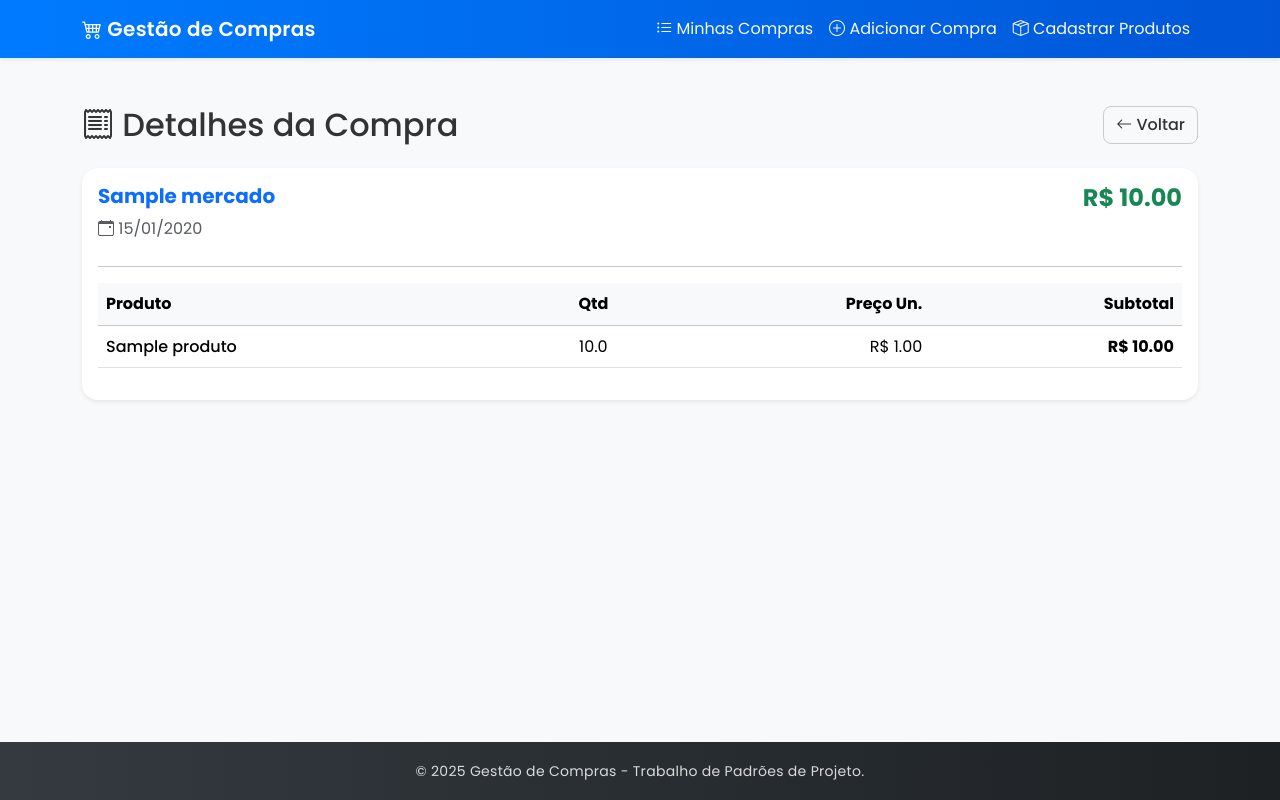
After one commit to AlissonLamarque/Sistema-Organizacao-Financeira, a Flask app: page /mercado/compra/1 in a window 1280 px wide. The commit adds this page. Run offline with Flask 3, Linux system fonts and the light colour scheme; tables that the repository leaves empty hold one stand-in row (values such as "Sample post"); some libraries are stand-ins or nearby versions.

Commit message:
Refatoração completa

```diff
--- /dev/null
+++ b/app/extensions.py
@@ -0,0 +1,3 @@
+from flask_sqlalchemy import SQLAlchemy
+
+db = SQLAlchemy()
--- a/models.py
+++ b/app/mercado/models.py
@@ -1,23 +1,9 @@
-from flask_sqlalchemy import SQLAlchemy
-import abc
+from app.extensions import db
 from datetime import datetime
 
-db = SQLAlchemy()
+class Produto(db.Model):
+    __tablename__ = 'produtos'
 
-# --- Implementação do Padrão Composite ---
-class ComponenteCusto(abc.ABC):
-    """
-    A interface 'Component' declara um método comum para folhas e compostos
-    """
-    @abc.abstractmethod
-    def get_custo(self):
-        pass
-
-class Produto(db.Model):
-    """
-    Representa um produto cadastrado no sistema
-    """
-    __tablename__ = 'produtos'
     id = db.Column(db.Integer, primary_key=True)
     nome = db.Column(db.String(120), unique=True, nullable=False)
 
@@ -25,27 +11,25 @@ class Produto(db.Model):
         return self.nome
 
 class IdaMercado(db.Model):
-    """
-    Representa uma ida ao mercado
-    """
     __tablename__ = 'idas_mercado'
+
     id = db.Column(db.Integer, primary_key=True)
     nome_mercado = db.Column(db.String(100), nullable=False)
     data = db.Column(db.DateTime, nullable=False, default=datetime.utcnow)
+
     valor_total = db.Column(db.Float, nullable=False, default=0.0)
 
     itens = db.relationship('ItemComprado', back_populates='ida_mercado', cascade="all, delete-orphan")
 
-    def get_custo(self):
-        return sum(item.get_custo() for item in self.itens)
+    @property
+    def total_calculado(self):
+        return sum(item.total_item for item in self.itens)
 
 class ItemComprado(db.Model):
-    """
-    Representa um item específico comprado em uma IdaMercado
-    """
     __tablename__ = 'itens_comprados'
+
     id = db.Column(db.Integer, primary_key=True)
-    quantidade = db.Column(db.Integer, nullable=False)
+    quantidade = db.Column(db.Float, nullable=False)
     preco_unitario_pago = db.Column(db.Float, nullable=False)
 
     ida_mercado_id = db.Column(db.Integer, db.ForeignKey('idas_mercado.id'), nullable=False)
@@ -54,5 +38,6 @@ class ItemComprado(db.Model):
     ida_mercado = db.relationship('IdaMercado', back_populates='itens')
     produto = db.relationship('Produto')
 
-    def get_custo(self):
+    @property
+    def total_item(self):
         return self.quantidade * self.preco_unitario_pago
--- /dev/null
+++ b/app/mercado/routes.py
@@ -0,0 +1,99 @@
+from flask import Blueprint, render_template, request, redirect, url_for, flash
+from app.extensions import db
+from .models import IdaMercado, Produto, ItemComprado
+from .forms import IdaMercadoForm
+
+mercado_bp = Blueprint('mercado', __name__, url_prefix='/mercado')
+
+@mercado_bp.route('/')
+def index():
+    compras = IdaMercado.query.order_by(IdaMercado.data.desc()).all()
+    return render_template('mercado/index.html', compras=compras)
+
+@mercado_bp.route('/nova-compra', methods=['GET', 'POST'])
+def add_trip():
+    form = IdaMercadoForm()
+
+    if request.method == 'POST':
+        nome_mercado_form = request.form.get('nome_mercado')
+        data_compra = form.data.data
+
+        nova_compra = IdaMercado(nome_mercado=nome_mercado_form, data=data_compra)
+
+        produtos_ids = request.form.getlist('produto')
+        quantidades = request.form.getlist('quantidade')
+        precos_unitarios = request.form.getlist('preco_unitario')
+
+        total_itens_validos = 0
+
+        for i in range(len(produtos_ids)):
+            if not produtos_ids[i] or not quantidades[i] or not precos_unitarios[i]:
+                continue
+
+            try:
+                produto_id_val = int(produtos_ids[i])
+                quantidade_val = float(quantidades[i])
+                preco_val = float(precos_unitarios[i])
+
+                novo_item = ItemComprado(
+                    produto_id=produto_id_val,
+                    quantidade=quantidade_val,
+                    preco_unitario_pago=preco_val
+                )
+
+                nova_compra.itens.append(novo_item)
+                total_itens_validos += 1
+
+            except ValueError:
+                continue
+
+        if total_itens_validos > 0:
+            try:
+                db.session.add(nova_compra)
+                db.session.commit()
+                flash(f'Compra em {nome_mercado_form} registrada com sucesso!', 'success')
+                return redirect(url_for('mercado.index'))
+            except Exception as e:
+                db.session.rollback()
+                flash(f'Erro ao salvar: {str(e)}', 'danger')
+        else:
+            flash('Nenhum item válido foi adicionado.', 'warning')
+
+    produtos = Produto.query.all()
+    return render_template('mercado/add_grocery_trip.html', form=form, produtos=produtos)
+
+@mercado_bp.route('/compra/<int:trip_id>')
+def trip_detail(trip_id):
+    compra = IdaMercado.query.get_or_404(trip_id)
+    return render_template('mercado/trip_detail.html', compra=compra)
+
+@mercado_bp.route('/novo-produto', methods=['GET', 'POST'])
+def add_product():
+    if request.method == 'POST':
+        nome_produto = request.form.get('nome_produto')
+        if nome_produto:
+            if not Produto.query.filter_by(nome=nome_produto).first():
+                novo_produto = Produto(nome=nome_produto)
+                db.session.add(novo_produto)
+                db.session.commit()
+                flash('Produto adicionado com sucesso!', 'success')
+            else:
+                flash('Este produto já existe.', 'warning')
+        return redirect(url_for('mercado.add_product'))
+
+    produtos = Produto.query.all()
+    return render_template('mercado/add_product.html', produtos=produtos)
+
+@mercado_bp.route('/modal/novo-produto', methods=['POST'])
+def add_product_modal():
+    nome_produto = request.form.get('nome_produto')
+    if nome_produto:
+        if not Produto.query.filter_by(nome=nome_produto).first():
+            novo_produto = Produto(nome=nome_produto)
+            db.session.add(novo_produto)
+            db.session.commit()
+            flash('Produto adicionado com sucesso!', 'success')
+        else:
+            flash('Este produto já existe.', 'warning')
+
+    return redirect(url_for('mercado.add_trip'))
--- a/templates/layout.html
+++ b/app/templates/layout.html
@@ -15,7 +15,7 @@
 
     <nav class="navbar navbar-expand-lg navbar-dark bg-primary shadow-sm">
         <div class="container">
-            <a class="navbar-brand" href="{{ url_for('main.index') }}">
+            <a class="navbar-brand" href="{{ url_for('mercado.index') }}">
                 <i class="bi bi-cart4"></i>
                 Gestão de Compras
             </a>
@@ -25,13 +25,13 @@
             <div class="collapse navbar-collapse" id="navbarContent">
                 <ul class="navbar-nav ms-auto mb-2 mb-lg-0">
                     <li class="nav-item">
-                        <a class="nav-link" href="{{ url_for('main.index') }}"><i class="bi bi-list-ul"></i> Minhas Compras</a>
+                        <a class="nav-link" href="{{ url_for('mercado.index') }}"><i class="bi bi-list-ul"></i> Minhas Compras</a>
                     </li>
                     <li class="nav-item">
-                        <a class="nav-link" href="{{ url_for('main.add_trip') }}"><i class="bi bi-plus-circle"></i> Adicionar Compra</a>
+                        <a class="nav-link" href="{{ url_for('mercado.add_trip') }}"><i class="bi bi-plus-circle"></i> Adicionar Compra</a>
                     </li>
                     <li class="nav-item">
-                        <a class="nav-link" href="{{ url_for('main.add_product') }}"><i class="bi bi-box-seam"></i> Cadastrar Produtos</a>
+                        <a class="nav-link" href="{{ url_for('mercado.add_product') }}"><i class="bi bi-box-seam"></i> Cadastrar Produtos</a>
                     </li>
                 </ul>
             </div>
--- a/templates/add_grocery_trip.html
+++ b/app/templates/mercado/add_grocery_trip.html
@@ -5,7 +5,7 @@
 {% block content %}
 <div class="d-flex justify-content-between align-items-center mb-4">
     <h1 class="h2 mb-0"><i class="bi bi-plus-circle"></i> Nova Compra</h1>
-    <a href="{{ url_for('main.index') }}" class="btn btn-outline-secondary">
+    <a href="{{ url_for('mercado.index') }}" class="btn btn-outline-secondary">
         <i class="bi bi-arrow-left"></i> Voltar
     </a>
 </div>
--- a/templates/add_product.html
+++ b/app/templates/mercado/add_product.html
@@ -5,7 +5,7 @@
 {% block content %}
 <div class="d-flex justify-content-between align-items-center mb-4">
     <h1 class="h2 mb-0"><i class="bi bi-box-seam"></i> Cadastrar Produtos</h1>
-    <a href="{{ url_for('main.index') }}" class="btn btn-outline-secondary">
+    <a href="{{ url_for('mercado.index') }}" class="btn btn-outline-secondary">
         <i class="bi bi-arrow-left"></i> Voltar
     </a>
 </div>
--- a/templates/index.html
+++ b/app/templates/mercado/index.html
@@ -5,7 +5,7 @@
 {% block content %}
 <div class="d-flex justify-content-between align-items-center mb-4">
     <h1 class="h2">Minhas Compras</h1>
-    <a href="{{ url_for('main.add_trip') }}" class="btn btn-primary">
+    <a href="{{ url_for('mercado.add_trip') }}" class="btn btn-primary">
         <i class="bi bi-plus-circle"></i> Adicionar Nova Compra
     </a>
 </div>
@@ -30,7 +30,7 @@
                         <td>{{ compra.data.strftime('%d/%m/%Y') }}</td>
                         <td class="text-end">R$ {{ "%.2f"|format(compra.valor_total) }}</td>
                         <td class="text-center">
-                            <a href="{{ url_for('main.trip_detail', trip_id=compra.id) }}" class="btn btn-outline-primary btn-sm">
+                            <a href="{{ url_for('mercado.trip_detail', trip_id=compra.id) }}" class="btn btn-outline-primary btn-sm">
                                 <i class="bi bi-eye"></i> Ver Detalhes
                             </a>
                         </td>
--- /dev/null
+++ b/app/templates/mercado/trip_detail.html
@@ -0,0 +1,61 @@
+{% extends "layout.html" %}
+
+{% block title %}Detalhes da Compra{% endblock %}
+
+{% block content %}
+<div class="d-flex justify-content-between align-items-center mb-4">
+    <h1 class="h2 mb-0"><i class="bi bi-receipt"></i> Detalhes da Compra</h1>
+    <a href="{{ url_for('mercado.index') }}" class="btn btn-outline-secondary">
+        <i class="bi bi-arrow-left"></i> Voltar
+    </a>
+</div>
+
+<div class="card shadow-sm">
+    <div class="card-body">
+        <div class="d-flex justify-content-between align-items-start">
+            <div>
+                <h5 class="card-title fw-bold text-primary">{{ compra.nome_mercado }}</h5>
+                <p class="text-muted mb-2">
+                    <i class="bi bi-calendar-event"></i> {{ compra.data.strftime('%d/%m/%Y') }}
+                </p>
+            </div>
+            <div class="text-end">
+                <h4 class="text-success fw-bold">
+                    R$ {{ "%.2f"|format(compra.total_calculado) }}
+                </h4>
+            </div>
+        </div>
+
+        <hr>
+
+        <div class="table-responsive">
+            <table class="table table-hover align-middle">
+                <thead class="table-light">
+                    <tr>
+                        <th>Produto</th>
+                        <th class="text-center">Qtd</th>
+                        <th class="text-end">Preço Un.</th>
+                        <th class="text-end">Subtotal</th>
+                    </tr>
+                </thead>
+                <tbody>
+                    {% for item in compra.itens %}
+                    <tr>
+                        <td class="fw-medium">{{ item.produto.nome }}</td>
+                        <td class="text-center">{{ item.quantidade }}</td>
+                        <td class="text-end">R$ {{ "%.2f"|format(item.preco_unitario_pago) }}</td>
+                        <td class="text-end fw-bold">
+                            R$ {{ "%.2f"|format(item.total_item) }}
+                        </td>
+                    </tr>
+                    {% else %}
+                    <tr>
+                        <td colspan="4" class="text-center text-muted">Nenhum item encontrado nesta compra.</td>
+                    </tr>
+                    {% endfor %}
+                </tbody>
+            </table>
+        </div>
+    </div>
+</div>
+{% endblock %}
--- /dev/null
+++ b/run.py
@@ -0,0 +1,8 @@
+from app import create_app, db
+
+app = create_app()
+
+if __name__ == '__main__':
+    with app.app_context():
+        db.create_all()
+    app.run(debug=True)
```
Also changed, not shown: app/__init__.py (renamed from system.py, +8 -11 lines), app/mercado/forms.py (renamed from forms.py, +7 -4 lines), patterns/decorator.py (deleted, +0 -51 lines), patterns/facade.py (deleted, +0 -34 lines), routes/base.py (deleted, +0 -103 lines), templates/trip_detail.html (deleted, +0 -23 lines), app/mercado/__init__.py (added), app/static/style.css (renamed from static/style.css).
